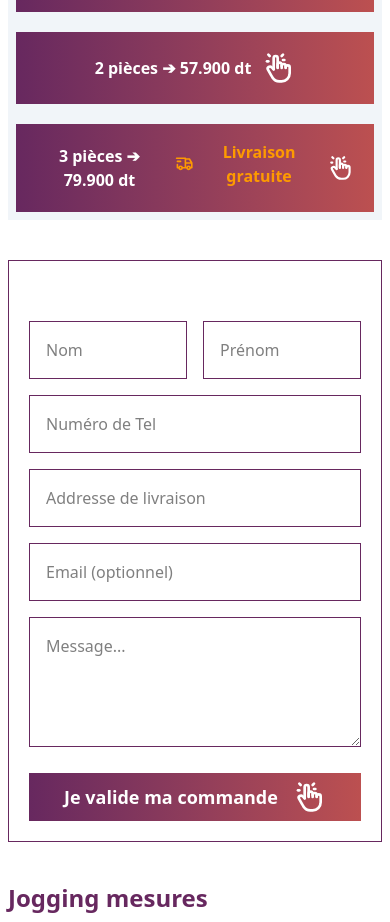
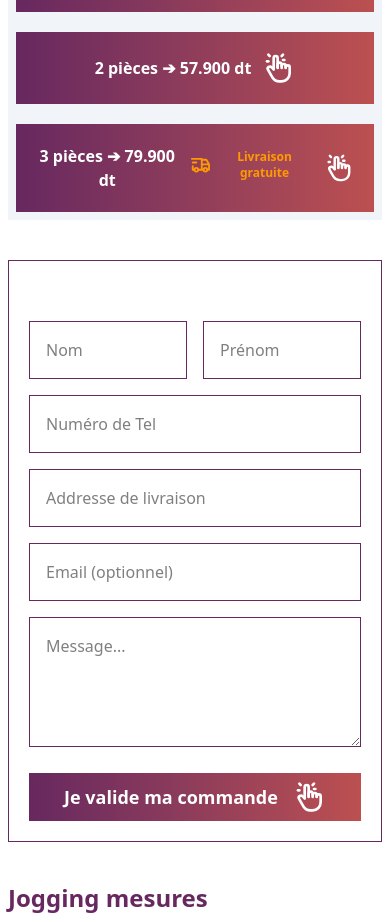
Before and after one commit to waellolo123/positif, a React (Vite) app: page / in a window 390 px wide. Shown: the part 1260-2182 px from the top of the page. Built offline with nearby package versions, Linux system fonts and the light colour scheme.

Commit message:
the lasts

```diff
--- a/src/components/Formulaire.jsx
+++ b/src/components/Formulaire.jsx
@@ -86,14 +86,14 @@ const Formulaire = () => {
             <button
               className={`w-full p-5 mt-5 flex items-center justify-center gap-3 font-semibold cursor-pointer ${
                 selectedOffer === n
-                  ? "bg-white border border-purple text-purple text-2xl animate-pulse"
+                  ? "bg-white border border-purple text-purple text-2xl animate-pulse max-sm:text-lg"
                   : "bg-gradient-to-r from-purple to-saumon text-white"
               }`}
               onClick={() => handleSelect(n)}
             >
               {offres[n].label} ➔ {offres[n].prix.toFixed(3)} dt
               {n === 3 && (
-                <span className="animate-bounce text-amber-500 flex items-center gap-2">
+                <span className="animate-bounce text-amber-500 flex items-center gap-2 max-sm:gap-1 max-sm:text-xs">
                   <TbTruckDelivery className="size-6 text-amber-500" />
                   Livraison gratuite
                 </span>
--- a/src/components/Header.jsx
+++ b/src/components/Header.jsx
@@ -16,11 +16,11 @@ const Header = () => {
      </div>
      <div className="max-sm:mt-5 flex items-center justify-center gap-5">
       <div className="flex items-center justify-center gap-2 text-white">
-        <FaPhone className="size-4 md:size-6 max-sm:text-amber-500"/>
+        <FaPhone className="size-4 max-sm:text-amber-500"/>
          <span className="text-sm max-sm:text-amber-500">0021622555000</span>
       </div>
       <div className="flex items-center justify-center gap-2 text-white">
-        <IoIosMail className="size-5 md:size-6 max-sm:text-amber-500"/>
+        <IoIosMail className="size-5 max-sm:text-amber-500"/>
         <span className="text-sm max-sm:text-amber-500">positif@gmail.com</span>
       </div>
      </div>
```
